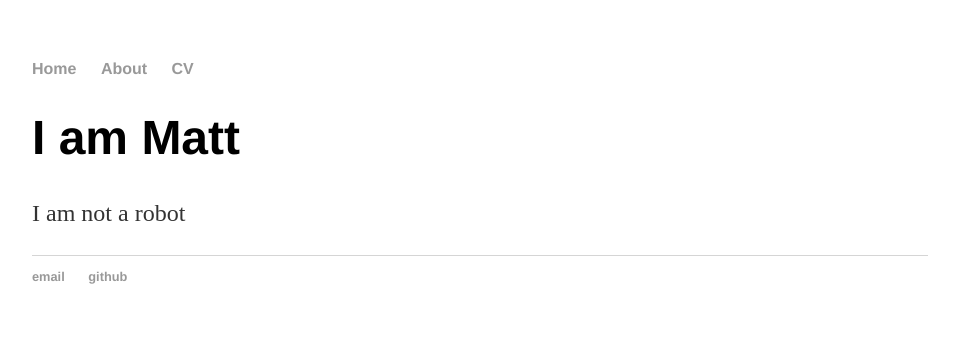
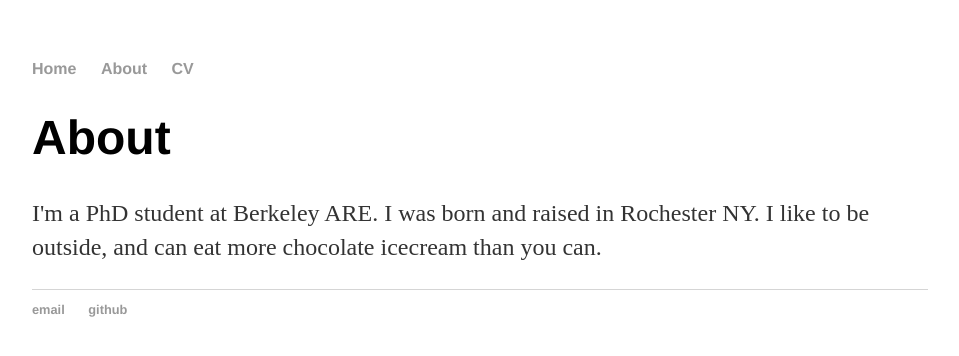
Before and after one commit to Matt-Tarduno/Matt-Tarduno.github.io, a Jekyll site: the page built from about/index.html, in a window 1280 px wide. Shown: the top 356 px of the page, without its empty margins (160-1119 px from the left). Built offline with Jekyll 4.4.1, drawn with Linux system fonts in a browser that asks for light colours.

Commit message:
Update index.html

```diff
--- a/about/index.html
+++ b/about/index.html
@@ -3,6 +3,6 @@ layout: default
 title: About
 ---
 <div class="blurb">
-	<h1>I am Matt</h1>
-	<p>I am not a robot</p>
+	<h1>About</h1>
+	<p>I'm a PhD student at Berkeley ARE. I was born and raised in Rochester NY. I like to be outside, and can eat more chocolate icecream than you can. </p>
 </div><!-- /.blurb -->
```
